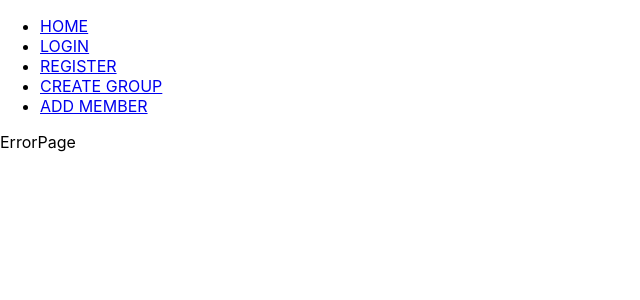
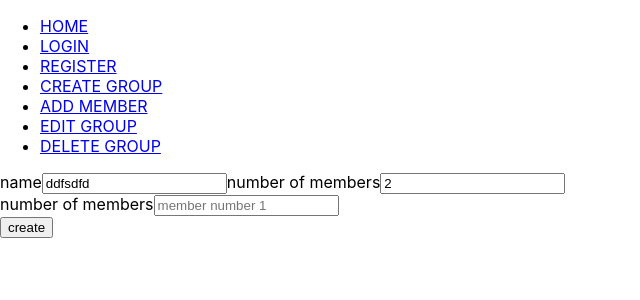
Before and after one commit to santiago9589/AppNotas, a React (Create React App) app: page /edit-group in a window 1280 px wide. Shown: the top 300 px of the page, without its empty margins (0-640 px from the left). Built offline with nearby package versions, Linux system fonts and the light colour scheme.

Commit message:
edit and delete

```diff
--- a/src/components/container/AppRouter.jsx
+++ b/src/components/container/AppRouter.jsx
@@ -7,6 +7,8 @@ import ErrorPage from "../../pages/ErrorPage"
 import Navbar from './Navbar';
 import CreateGroupPage from '../../pages/CreateGroupPage';
 import AddMemberPage from '../../pages/AddMemberPage';
+import EditGroupPage from "../../pages/EditGroupPage";
+import DeleteGroup from './DeleteGroup';
 
 const AppRouter = () => {
     return (
@@ -21,6 +23,8 @@ const AppRouter = () => {
                     <Route path='/*' element={<ErrorPage />} />
                     <Route path='/create-group' element={<CreateGroupPage />} />
                     <Route path='/add-member-group' element={<AddMemberPage />} />
+                    <Route path='/edit-group' element={<EditGroupPage/>}/>
+                    <Route path='/delete-group' element={<DeleteGroup/>}/>
                 </Routes>
             </BrowserRouter>
         </>
--- /dev/null
+++ b/src/components/container/DeleteGroup.jsx
@@ -0,0 +1,18 @@
+import React, { useContext } from 'react'
+import { ContextApp } from '../../context/context';
+
+export const DeleteGroup = () => {
+
+    const { data, deleteDataAll } = useContext(ContextApp)
+
+    console.log(data)
+    return (
+        <>
+            <div>Do you want to delete the group {data.name}?</div>
+            <button onClick={deleteDataAll}>Confirm</button>
+        </>
+    )
+
+}
+
+export default DeleteGroup;
--- /dev/null
+++ b/src/components/container/EditGroup.jsx
@@ -0,0 +1,59 @@
+import React, { useContext } from 'react'
+import { ContextApp } from '../../context/context';
+import { useGroup } from '../../hooks/group';
+import { useList } from '../../hooks/listofPeople';
+
+const EditGroup = () => {
+
+    const { data,addDataAll } = useContext(ContextApp)
+
+    const {name,members,handleChange} = useGroup(data.name,data.members)
+    const {names,handleChangeNames} = useList(members)
+
+    const handleSubmit = (e) => {
+        e.preventDefault()
+        let finalResult = {name,members,names}
+        addDataAll(finalResult)
+    }
+
+    console.log(data)
+
+    return (
+        <form onSubmit={handleSubmit}>
+            <label htmlFor='name'>name</label>
+            <input
+                name='name'
+                placeholder='name'
+                onChange={handleChange}
+                value={name}
+            />
+            <label htmlFor='members'>number of members</label>
+            <input
+                name='members'
+                placeholder='members'
+                onChange={handleChange}
+                value={members}
+            />
+            {/* SE MANEJA CON EL ESTADO GLOBAL {errors.email && touched.email && (<div>{errors.email}</div>)} */}
+            {
+                names.map((element, index) => {
+                    return (
+                        <div key={index + 1}>
+                            <label htmlFor={index + 1}>number of members</label>
+                            <input
+                                name={index + 1}
+                                placeholder={`member number ${index + 1}`}
+                                onChange={handleChangeNames}
+                                value={element}
+                            />
+                        </div>
+                    )
+                })
+            }
+            <button type='submit'>create</button>
+        </form>
+    )
+}
+
+
+export default EditGroup;
--- a/src/components/container/Navbar.jsx
+++ b/src/components/container/Navbar.jsx
@@ -35,7 +35,16 @@ const Navbar = () => {
                         <Link to="/add-member-group">
                             ADD MEMBER
                         </Link>
-
+                    </li>
+                    <li>
+                        <Link to="/edit-group">
+                            EDIT GROUP
+                        </Link>
+                    </li>
+                    <li>
+                        <Link to="/delete-group">
+                            DELETE GROUP
+                        </Link>
                     </li>
                 </ul>
             </nav>
--- a/src/context/ContextProvider.jsx
+++ b/src/context/ContextProvider.jsx
@@ -16,9 +16,18 @@ export const ContextProvider = ({ children }) => {
         setData({...data,names:[...names,name]})
     }
 
+    const addDataAll = (newData) => {
+        setData(newData)
+    }
+
+    const deleteDataAll = () => {
+        setData({})
+    }
+
+
 
     return (
-        <ContextApp.Provider value={{ data, addData }}>
+        <ContextApp.Provider value={{ data, addData,addDataAll,deleteDataAll }}>
             {children}
         </ContextApp.Provider>
     )
--- a/src/hooks/group.jsx
+++ b/src/hooks/group.jsx
@@ -1,10 +1,10 @@
 import { useState} from "react"
 
-export const useGroup = () => {
+export const useGroup = (nameInit,membersInit) => {
 
     const [group, setGroup] = useState({
-        name: "",
-        members: "",
+        name: nameInit || "",
+        members: membersInit || "",
     })
 
     const { name, members } = group
--- a/src/pages/DeleteGroupPage.jsx
+++ b/src/pages/DeleteGroupPage.jsx
@@ -1,8 +1,9 @@
 import React from 'react'
+import DeleteGroup from '../components/container/DeleteGroup';
 
 const DeleteGroupPage = () => {
     return (
-        <div>DeleteGroupPage</div>
+        <DeleteGroup/>
     )
 }
 
--- a/src/pages/EditGroupPage.jsx
+++ b/src/pages/EditGroupPage.jsx
@@ -1,8 +1,9 @@
 import React from 'react'
+import EditGroup from '../components/container/EditGroup'
 
 const EditGroupPage = () => {
     return (
-        <div>EditGroupPage</div>
+        <EditGroup/>
     )
 }
 
```
